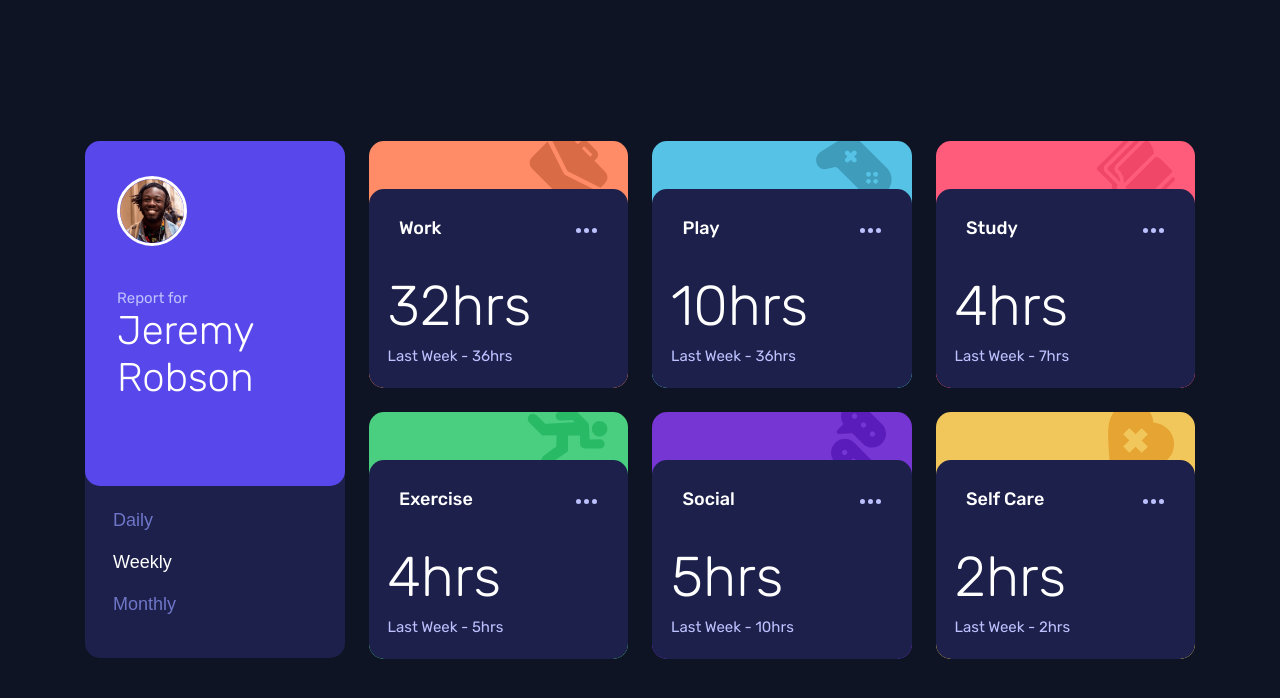
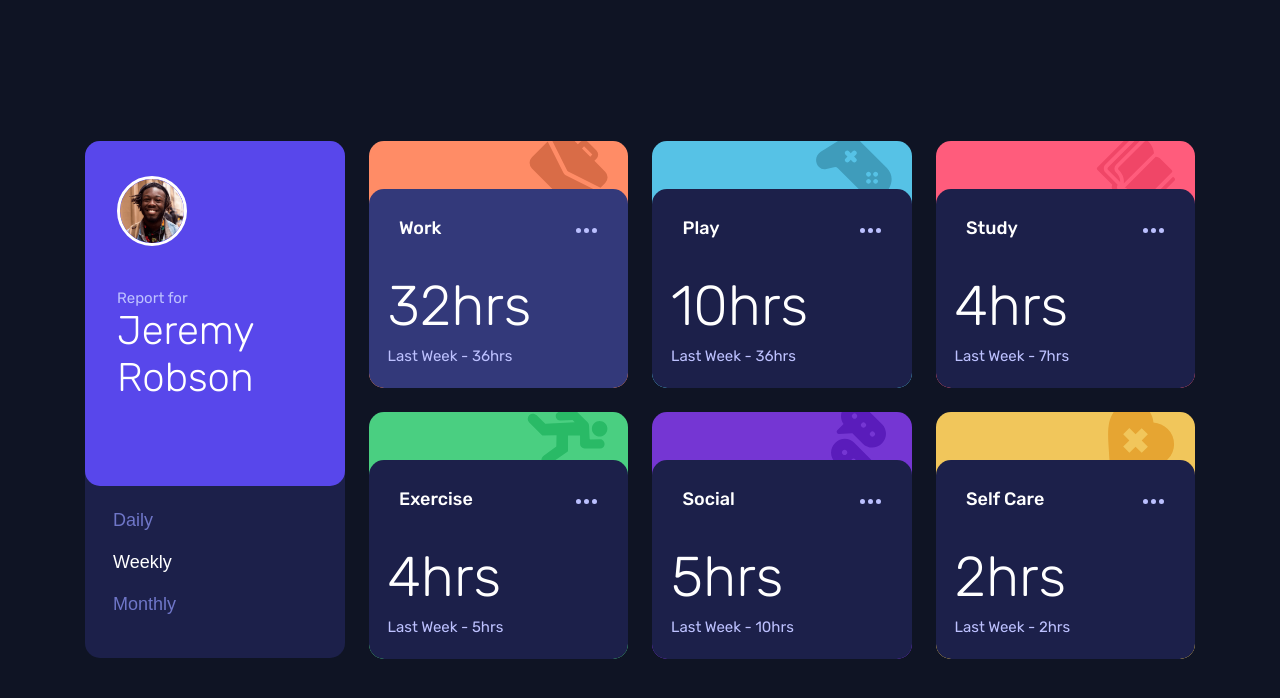
Before and after one commit to delroscol98/time-tracking-dashboard, a plain HTML site: page src/index.html in a window 1280 px wide. In both pictures the pointer is over the element 498 px from the left and 288 px from the top of the page. Drawn offline with Linux system fonts and the light colour scheme.

Commit message:
CSS modified --> hover states

```diff
--- a/src/style.css
+++ b/src/style.css
@@ -158,6 +158,15 @@ body {
   z-index: 1;
 }
 
+.container-main:hover {
+  cursor: pointer;
+}
+
+.container-main:hover,
+.container-main:active {
+  background: hsl(235, 41%, 34%);
+}
+
 button {
   border: none;
   background: none;
```
